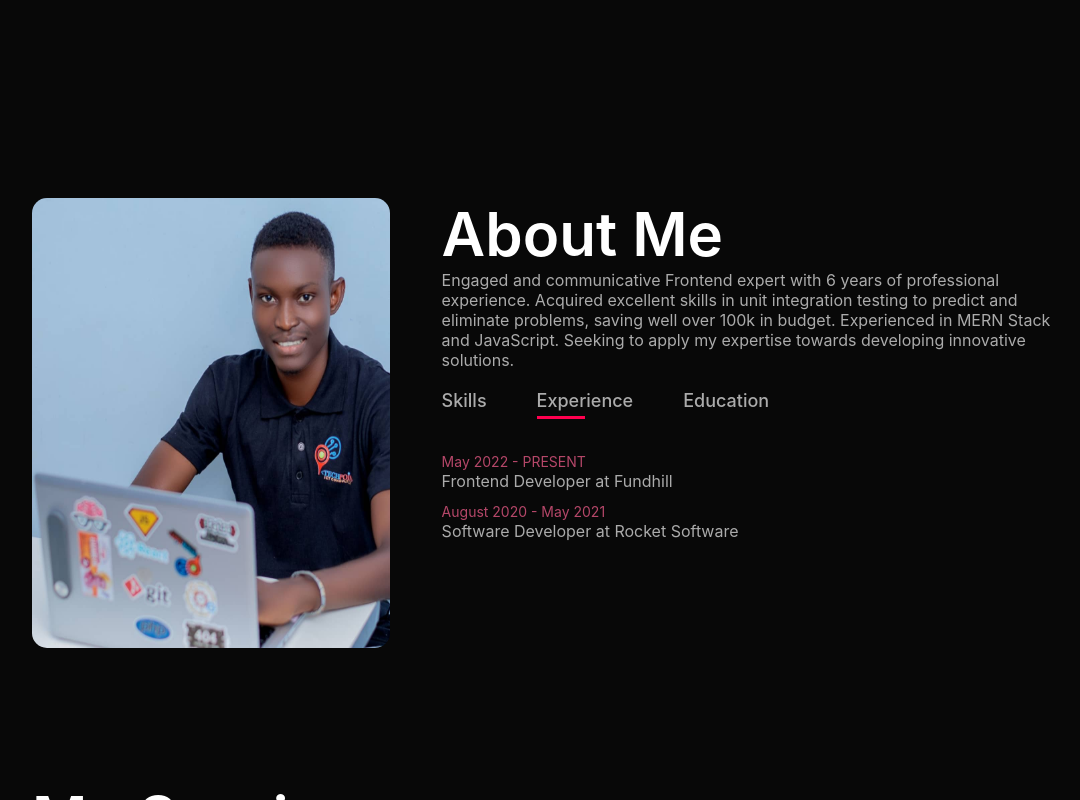
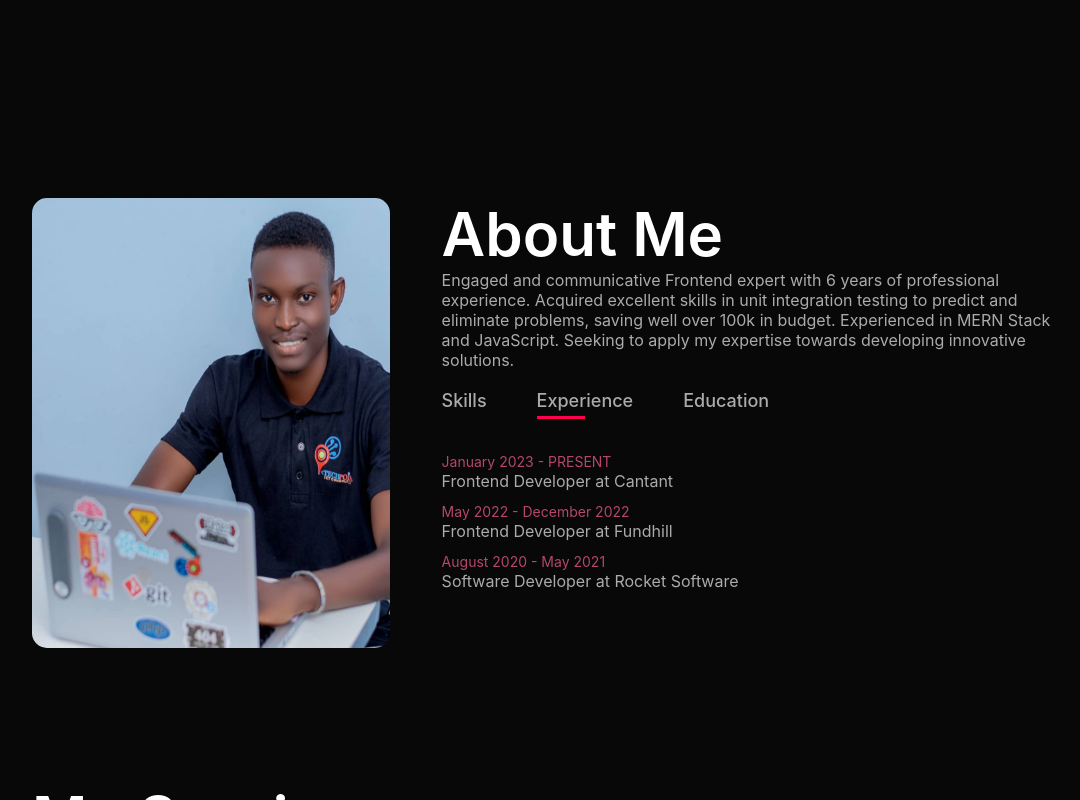
Before and after one commit to Itodo-S/portfolio, a React (Create React App) app: page / in a window 1280 px wide. Both pictures are taken after a click on the element "Experience". Shown: the part 692-1492 px from the top of the page, without its empty margins (96-1176 px from the left). Built offline with nearby package versions, Linux system fonts and the light colour scheme.

Commit message:
added a new experience

```diff
--- a/src/components/About/About.jsx
+++ b/src/components/About/About.jsx
@@ -89,7 +89,12 @@ const About = () => {
             >
               <ul>
                 <li>
-                  <span>May 2022 - PRESENT</span>
+                  <span>January 2023 - PRESENT</span>
+                  <br />
+                  Frontend Developer at Cantant
+                </li>
+                <li>
+                  <span>May 2022 - December 2022</span>
                   <br />
                   Frontend Developer at Fundhill
                 </li>
```
